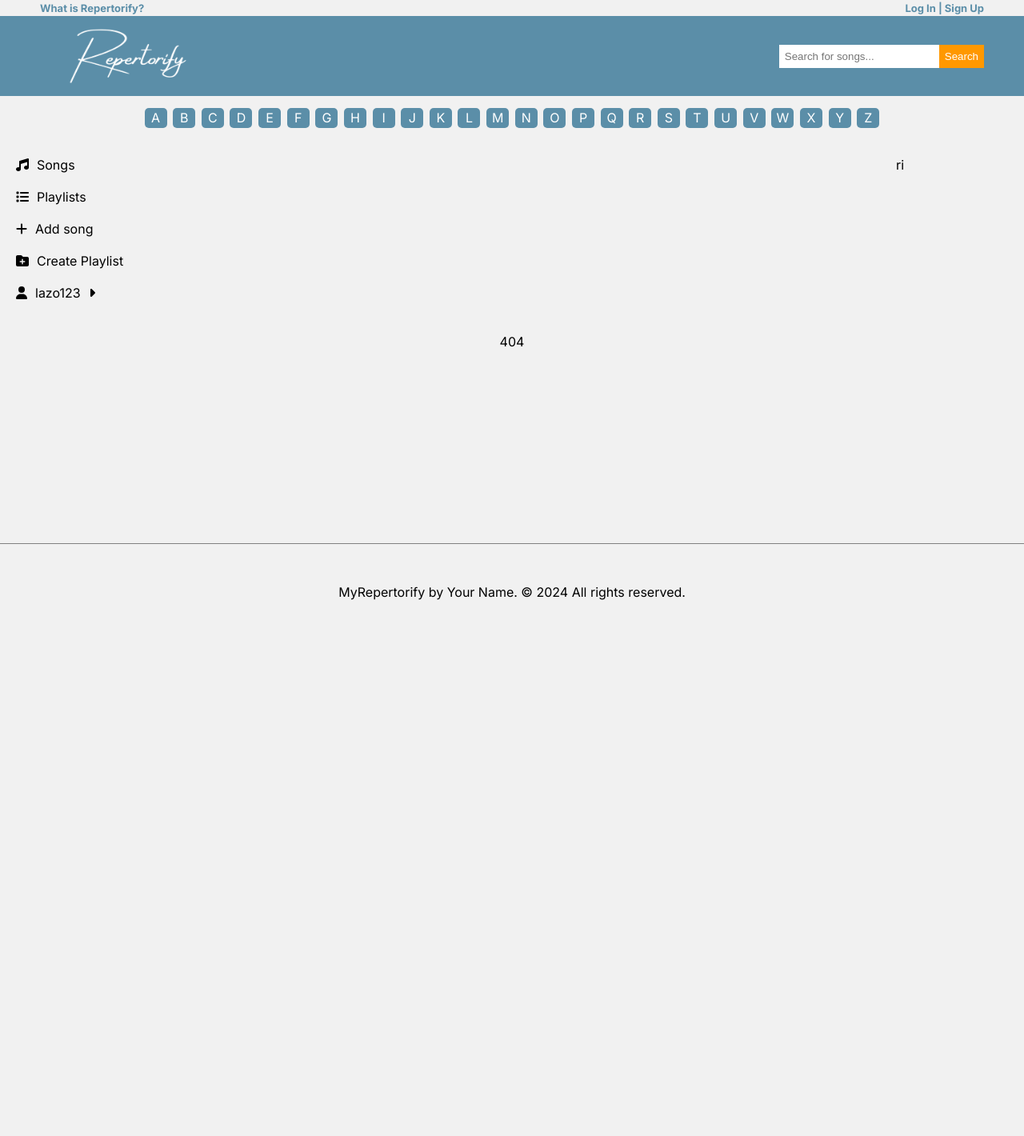
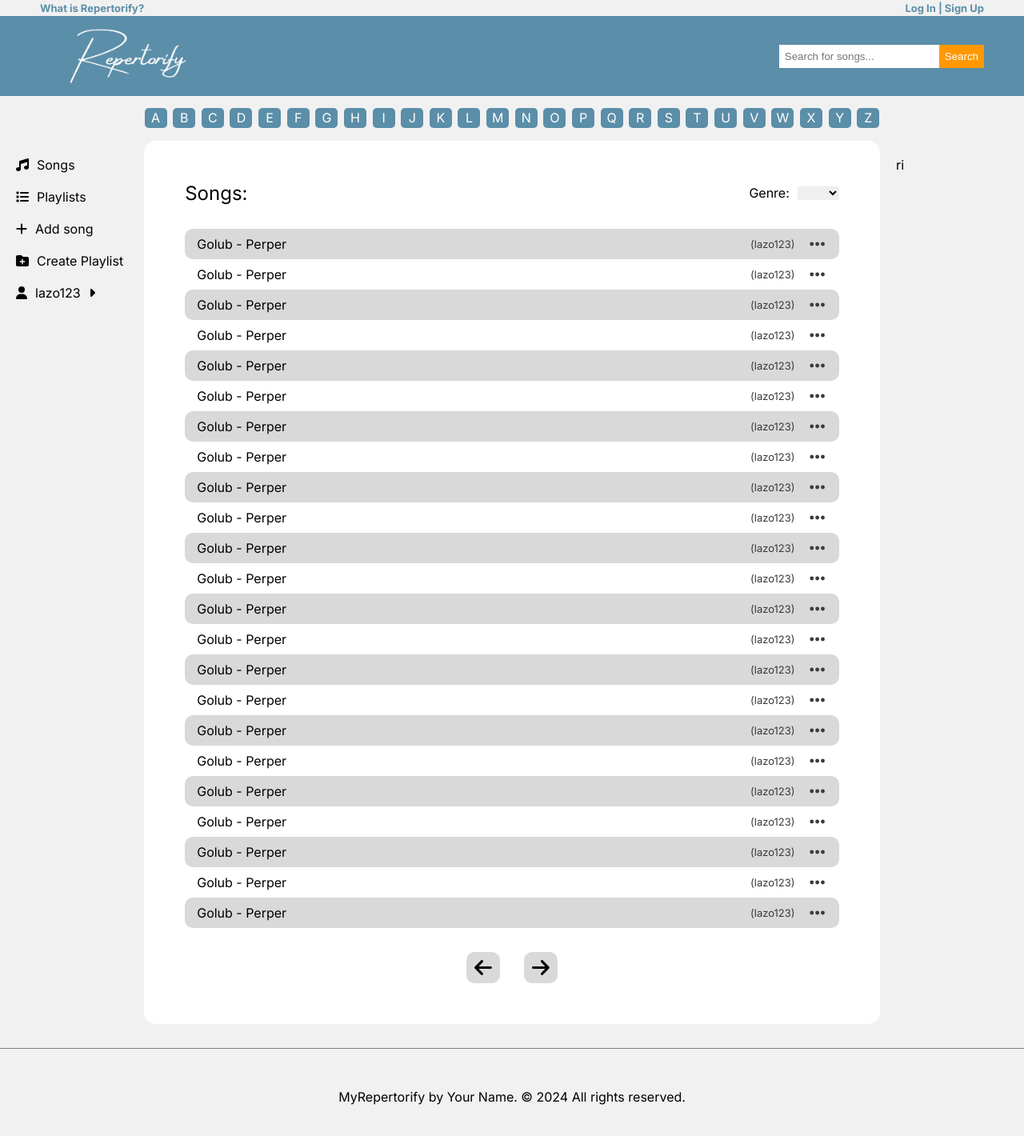
Before and after one commit to arben-djokovic/repertorify-reactjs, a React (Create React App) app: page /songs in a window 1280 px wide. Shown: the top 1420 px of the page at 80% size. Before the commit the page ends 800 px from the top, so only its background shows below. Built offline with nearby package versions, Linux system fonts and the light colour scheme.

Commit message:
Created songs page

```diff
--- a/src/App.js
+++ b/src/App.js
@@ -5,6 +5,7 @@ import Sidebar from "./components/Sidebar/Sidebar";
 import RightSidebar from "./components/RightSidebar/RightSidebar";
 import Home from "./pages/Home/Home";
 import Footer from "./components/Footer/Footer";
+import Songs from "./pages/Songs/Songs";
 
 function App() {
   return (
@@ -15,6 +16,7 @@ function App() {
         <div className="mainContent">
           <Routes>
             <Route path="/" element={<Home />} />
+            <Route path="/songs" element={<Songs />} />
             <Route path="/*" element={<>404</>} />
           </Routes>
         </div>
--- a/src/components/Footer/footer.scss
+++ b/src/components/Footer/footer.scss
@@ -4,4 +4,5 @@ footer{
     justify-content: center;
     align-items: center;
     border-top: 1px solid gray;
+    margin-top: 30px;
 }
--- a/src/components/Sidebar/Sidebar.js
+++ b/src/components/Sidebar/Sidebar.js
@@ -10,11 +10,12 @@ import {
   faPlus,
   faUser,
 } from "@fortawesome/free-solid-svg-icons";
-import { Link } from "react-router-dom";
+import { Link, useNavigate } from "react-router-dom";
 import { motion } from "framer-motion";
 
 export default function Sidebar() {
   let [isOpenUser, setIsOpenUser] = React.useState(false);
+  const navigate = useNavigate()
 
   return (
     <nav className="sidebar">
@@ -56,9 +57,9 @@ export default function Sidebar() {
             animate={{ opacity: 1, y: 0 }}
             className="dropdown"
           >
-            <Link onClick={() => setIsOpenUser(false)} className="openUserlink">Profile</Link>
-            <p onClick={() => setIsOpenUser(false)} className="openUserlink">Edit Profile</p>
-            <p onClick={() => setIsOpenUser(false)}  className="openUserlink logout">Log out</p>
+            <p onClick={() => setIsOpenUser(false)} className="openUserlink link">Profile</p>
+            <p onClick={() => setIsOpenUser(false)} className="openUserlink link">Edit Profile</p>
+            <p onClick={() => setIsOpenUser(false)}  className="openUserlink logout link">Log out</p>
           </motion.div>
         )}
       </div>
--- a/src/components/SongItem/songItem.scss
+++ b/src/components/SongItem/songItem.scss
@@ -15,7 +15,7 @@
         font-size: 13px;
       }
       #icon{
-        padding: 1px;
+        padding: 3px;
         font-size: 22px;
       }
     }
--- a/src/index.css
+++ b/src/index.css
@@ -11,7 +11,7 @@ body, html{
   box-sizing: border-box;
 }
 .moreBtn{
-  padding: 7px 12px;
+  padding: 7px 10px;
   background-color: #D9D9D9;
   border-radius: 10px;
 }
@@ -24,7 +24,7 @@ a, button, .link{
     opacity: 0.8;
   }
 }
-input, button{
+input, button, select{
   border: none;
 }
 /* Mobile */
--- a/src/pages/Home/home.scss
+++ b/src/pages/Home/home.scss
@@ -74,7 +74,10 @@
       flex-direction: column;
       justify-content: center;
       align-items: center;
-      grid-gap: 10px;
+      grid-gap: 30px;
+      h1{
+        font-weight: normal;
+      }
       .listSongs{
         width: 100%;
         display: flex;
--- /dev/null
+++ b/src/pages/Songs/Songs.js
@@ -0,0 +1,35 @@
+import React from "react";
+import "./songs.scss";
+import SongItem from "../../components/SongItem/SongItem";
+import { FontAwesomeIcon } from "@fortawesome/react-fontawesome";
+import { faArrowLeft, faArrowRight } from "@fortawesome/free-solid-svg-icons";
+
+export default function Songs() {
+  return (
+    <section className="songs page">
+      <div className="songsHeader">
+        <h1>Songs:</h1>
+        <div className="genres">
+          <label htmlFor="genres">Genre:</label>
+          <select name="genres" id="genres">
+            <option value=""></option>
+            <option value="Pop">Pop</option>
+            <option value="Rok">Rok</option>
+            <option value="ExYu">ExYu</option>
+          </select>
+        </div>
+      </div>
+      <div className="songsList">
+        {[
+          1, 1, 2, 3, 4, 5, 6, 7, 8, 9, 10, 11, 1, 2, 3, 4, 5, 6, 7, 8, 9, 10, 11,
+        ].map((song, i) => (
+          <SongItem song={song} i={i} />
+        ))}
+      </div>
+      <div className="arrows">
+        <FontAwesomeIcon className="arrow moreBtn link" icon={faArrowLeft} />
+        <FontAwesomeIcon className="arrow moreBtn link" icon={faArrowRight} />
+      </div>
+    </section>
+  );
+}
--- /dev/null
+++ b/src/pages/Songs/songs.scss
@@ -0,0 +1,33 @@
+.songs{
+    background-color: white;
+    width: 100%;
+    flex-grow: 1;
+    height: 100%;
+    border-radius: 15px;
+    padding: 4vw;
+    .songsHeader{
+        display: flex;
+        justify-content: space-between;
+        cursor: pointer;
+        h1{
+            font-weight: normal;
+        }
+        .genres{
+            display: flex;
+            grid-gap: 10px;
+            align-items: center;
+        }
+    }
+    .songsList{
+        margin: 30px 0;
+    }
+    .arrows{
+        display: flex;
+        justify-content: center;
+        align-items: center;
+        grid-gap: 30px;
+        .arrow{
+            font-size: 25px;
+        }
+    }
+}
```
